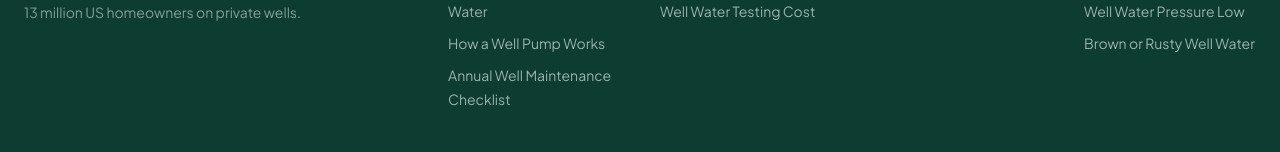
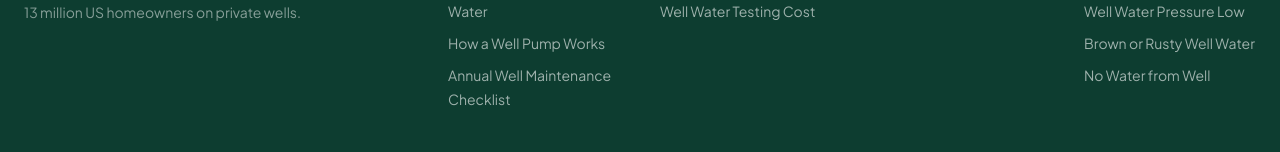
Before and after one commit to thebasementguide2026/thewell.guide-, a Next.js app: page / in a window 1280 px wide. Shown: the part 2304-2456 px from the top of the page. Built offline with nearby package versions, Linux system fonts and the light colour scheme.

Commit message:
Add No Water from Well to footer Problems column

```diff
--- a/components/Footer.tsx
+++ b/components/Footer.tsx
@@ -27,6 +27,7 @@ const footerSections = [
       { label: 'Well Water Smells Like Sulfur', href: '/problems/well-water-smells-like-sulfur' },
       { label: 'Well Water Pressure Low', href: '/problems/well-water-pressure-low' },
       { label: 'Brown or Rusty Well Water', href: '/problems/brown-rusty-well-water' },
+      { label: 'No Water from Well', href: '/problems/no-water-from-well' },
     ],
   },
 ]
```
